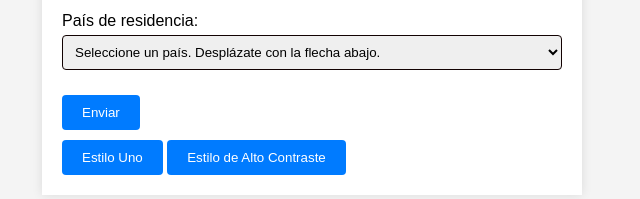
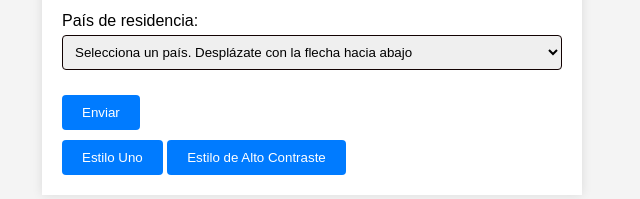
Before and after one commit to monicaSchiojetman/Cilsa-TrabajosPracticos-R2, a plain HTML site: page ejercicio3FormAccesible/index.html in a window 1280 px wide. Shown: the part 460-659 px from the top of the page, 328-968 px from the left. Drawn offline with Linux system fonts and the light colour scheme.

Commit message:
Se corrigió el HTML y el CSS del Formulario Accesible

```diff
--- a/ejercicio3FormAccesible/index.html
+++ b/ejercicio3FormAccesible/index.html
@@ -59,7 +59,11 @@
           aria-describedby="paisResidenciaInfo">
           <!--Agregar el atributo aria-live="polite" al select indica a los lectores de pantalla que el contenido del elemento puede cambiar dinámicamente y que deben actualizar la información que presentan al usuario. El atributo aria-describedby debe referenciar un elemento HTML que contenga la información adicional.-->
 
-          <option value="">Seleccione un país. Desplázate con la flecha abajo.</option>
+
+          <option value="">
+            Selecciona un país. Desplázate con la flecha hacia abajo
+          </option>
+
 
           <option value="Argentina">Argentina</option>
 
```
Also changed, not shown: ejercicio3FormAccesible/style.css (+8 -7 lines).
